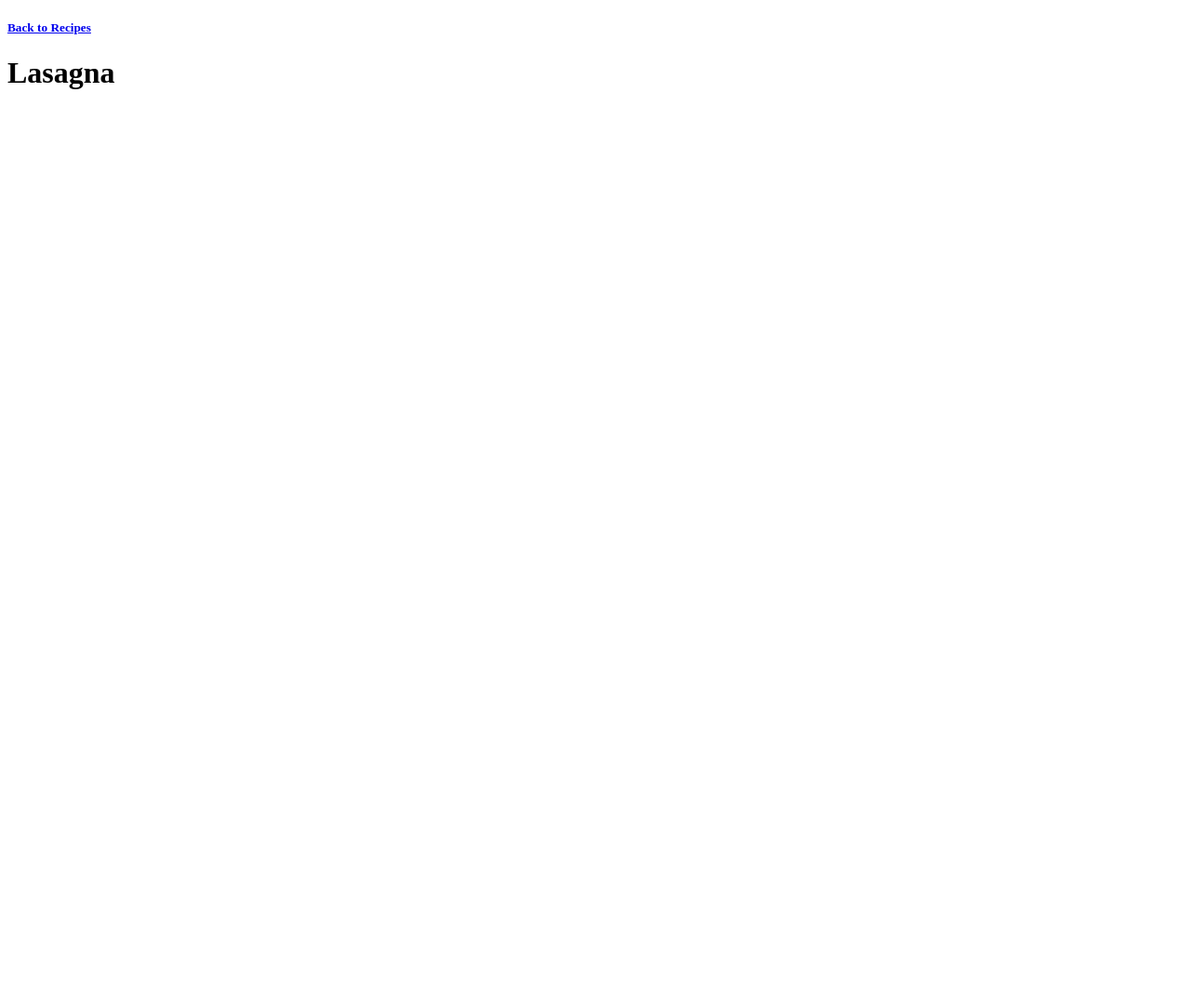
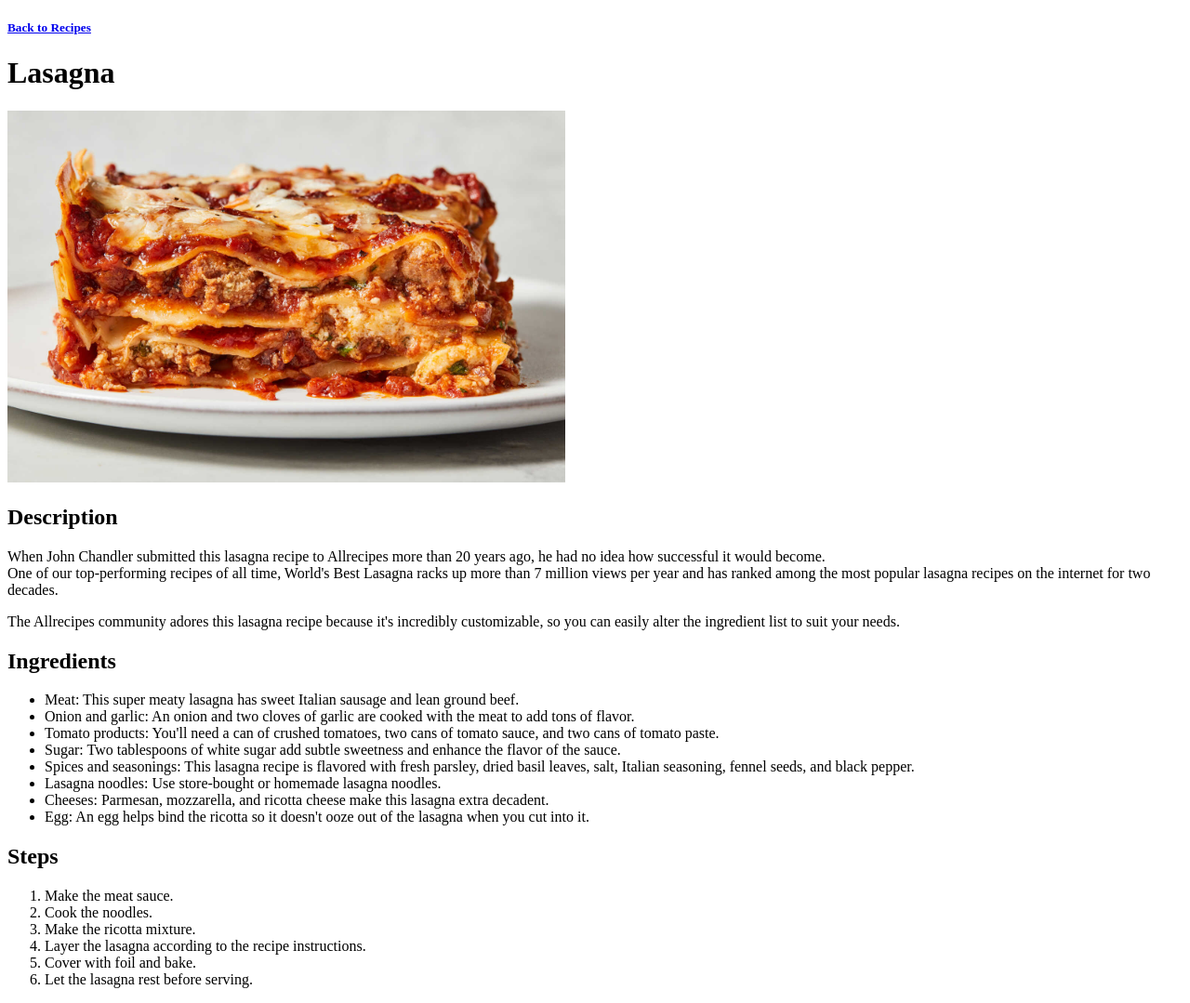
Before and after one commit to fAntomlt/odin-recipes, a plain HTML site: page recipes/lasagna.html in a window 1280 px wide. Shown: the whole page at 93% size. Before the commit the page ends 800 px from the top, so only its background shows below. Drawn offline with Linux system fonts and the light colour scheme.

Commit message:
Recipe page completed
First recipe page of Lasagna has been fully completed - content is fully in place now.
Created the media folder to store the pictures - the lasagna one, for example.

```diff
--- a/recipes/lasagna.html
+++ b/recipes/lasagna.html
@@ -8,5 +8,29 @@
 <body>
     <h5><a href="../index.html">Back to Recipes</a></h5>
     <h1>Lasagna</h1>
+    <img src="../media/RS-Lasagna-hkjl-threeByTwoMediumAt2X.jpg" alt="Lasagna Picture" width="600px" height="400px">
+    <h2>Description</h2>
+    <p>When John Chandler submitted this lasagna recipe to Allrecipes more than 20 years ago, he had no idea how successful it would become.<br> One of our top-performing recipes of all time, World's Best Lasagna racks up more than 7 million views per year and has ranked among the most popular lasagna recipes on the internet for two decades.</p>
+    <p>The Allrecipes community adores this lasagna recipe because it's incredibly customizable, so you can easily alter the ingredient list to suit your needs.</p>
+    <h2>Ingredients</h2>
+    <ul>
+        <li>Meat: This super meaty lasagna has sweet Italian sausage and lean ground beef.</li>
+        <li>Onion and garlic: An onion and two cloves of garlic are cooked with the meat to add tons of flavor.</li>
+        <li>Tomato products: You'll need a can of crushed tomatoes, two cans of tomato sauce, and two cans of tomato paste.</li>
+        <li>Sugar: Two tablespoons of white sugar add subtle sweetness and enhance the flavor of the sauce.</li>
+        <li>Spices and seasonings: This lasagna recipe is flavored with fresh parsley, dried basil leaves, salt, Italian seasoning, fennel seeds, and black pepper.</li>
+        <li>Lasagna noodles: Use store-bought or homemade lasagna noodles.</li>
+        <li>Cheeses: Parmesan, mozzarella, and ricotta cheese make this lasagna extra decadent.</li>
+        <li>Egg: An egg helps bind the ricotta so it doesn't ooze out of the lasagna when you cut into it.</li>
+    </ul>
+    <h2>Steps</h2>
+    <ol>
+        <li>Make the meat sauce.</li>
+        <li>Cook the noodles.</li>
+        <li>Make the ricotta mixture.</li>
+        <li>Layer the lasagna according to the recipe instructions.</li>
+        <li>Cover with foil and bake.</li>
+        <li>Let the lasagna rest before serving.</li>
+    </ol>
 </body>
 </html>
```
Also changed, not shown: media/RS-Lasagna-hkjl-threeByTwoMediumAt2X.jpg (added).
